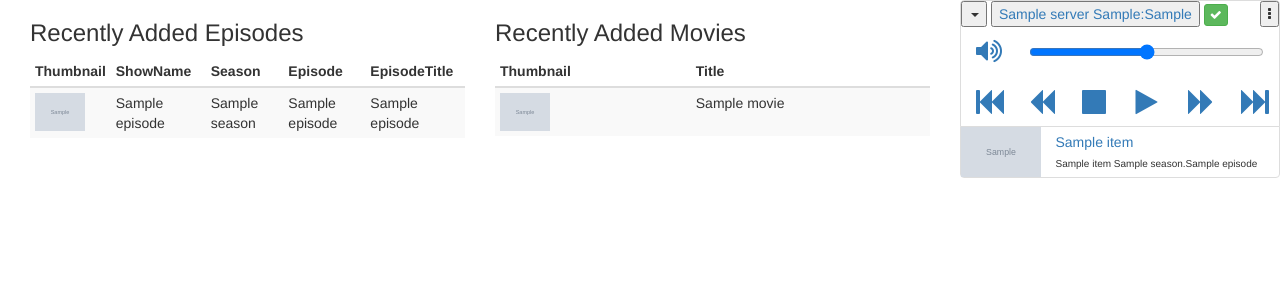
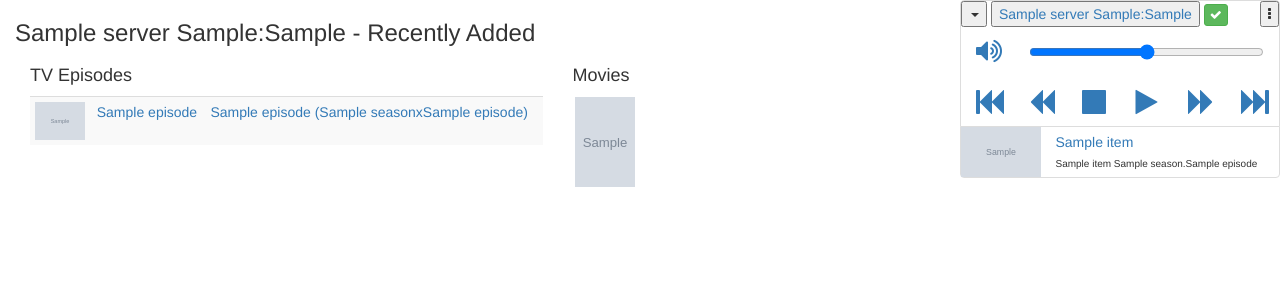
Before and after one commit to davgeo/kodex, a Django app: template ananke/main/templates/main/kodi_server_index.html in a window 1280 px wide. Shown: the part 64-364 px from the top of the page. Run offline with Django 3.2, Linux system fonts and the light colour scheme; tables that the repository leaves empty hold one stand-in row (values such as "Sample post"); the template is opened without the code that fills it: values that come from a table or form of the project are taken from there, most other values are stand-ins (such as "Sample title", 1, 10 or a date in 2020); grey boxes marked "Sample" are stand-in pictures; some libraries are stand-ins or nearby versions.

Commit message:
Updated recently added episode/movie page

```diff
--- a/ananke/main/templates/main/kodi_server_index.html
+++ b/ananke/main/templates/main/kodi_server_index.html
@@ -3,18 +3,10 @@
 {% load staticfiles %}
 
 {% block center %}
-<div class="col-sm-6">
-  <h3>Recently Added Episodes</h3>
-  <table class="table table-condensed table-striped" style="width:100%">
-    <thead>
-      <tr>
-        <th>Thumbnail</th>
-        <th>ShowName</th>
-        <th>Season</th>
-        <th>Episode</th>
-        <th>EpisodeTitle</th>
-      </tr>
-    </thead>
+<h3>{{ server }} - Recently Added</h3>
+<div class="col-lg-7 col-md-7 col-sm-7 col-xs-12">
+  <h4>TV Episodes</h4>
+  <table class="table table-condensed table-striped table-responsive" style="width:100%">
     <tbody>
       {% for episode in recentepisodes %}
       <tr>
@@ -23,38 +15,31 @@
             <img src="{% static 'cache' %}/{{ episode.thumbnail }}" class="img-responsive" alt={{ episode.title }} width="50" height="50">
           </a>
         </td>
-        <td>{{ episode.showtitle }}</td>
-        <td>{{ episode.season }}</td>
-        <td>{{ episode.episode }}</td>
-        <td>{{ episode.title }}</td>
+        <td>
+          <a href="{% url 'tvshow' server.id episode.tvshowid %}">
+            {{ episode.showtitle }}
+          </a>
+        </td>
+        <td>
+          <a href="{% url 'tvepisode' server.id episode.tvshowid episode.season episode.episodeid %}">
+            {{ episode.title }} ({{ episode.season }}x{{ episode.episode }})
+          </a>
+        </td>
       </tr>
       {% endfor %}
     </tbody>
   </table>
 </div>
 
-<div class="col-sm-6">
-  <h3>Recently Added Movies</h3>
-  <table class="table table-condensed table-striped" style="width:100%">
-    <thead>
-      <tr>
-        <th>Thumbnail</th>
-        <th>Title</th>
-      </tr>
-    </thead>
-    <tbody>
-      {% for movie in recentmovies %}
-      <tr>
-        <td>
-          <a href="{% url 'movie' server.id movie.movieid %}">
-            <img src="{% static 'cache' %}/{{ movie.thumbnail }}" class="img-responsive" alt={{ movie.title }} width="50" height="50">
-          </a>
-        </td>
-        <td>{{ movie.title }}</td>
-      </tr>
-      {% endfor %}
-    </tbody>
-  </table>
+<div class="col-lg-5 col-md-5 col-sm-5 col-xs-12">
+  <h4>Movies</h4>
+    {% for movie in recentmovies %}
+      <div class="col-lg-3 col-md-4 col-sm-3 col-xs-2 no-padding">
+        <a href="{% url 'movie' server.id movie.movieid %}">
+          <img src="{% static 'cache' %}/{{ movie.thumbnail }}" class="img-responsive small-movie-poster" alt={{ movie.title }}>
+        </a>
+      </div>
+    {% endfor %}
 </div>
 
 {% endblock %}
--- a/ananke/static/css/main.css
+++ b/ananke/static/css/main.css
@@ -272,6 +272,15 @@
   border-radius: 0;
 }
 
+.small-movie-poster {
+  height: 90px;
+  width: 60px;
+  margin-top:1px;
+  margin-bottom:4px;
+  margin-left:2px;
+  margin-right:2px;
+}
+
 /*
  * Configurations for screen size
  * 992px corresponds to switched between
```
